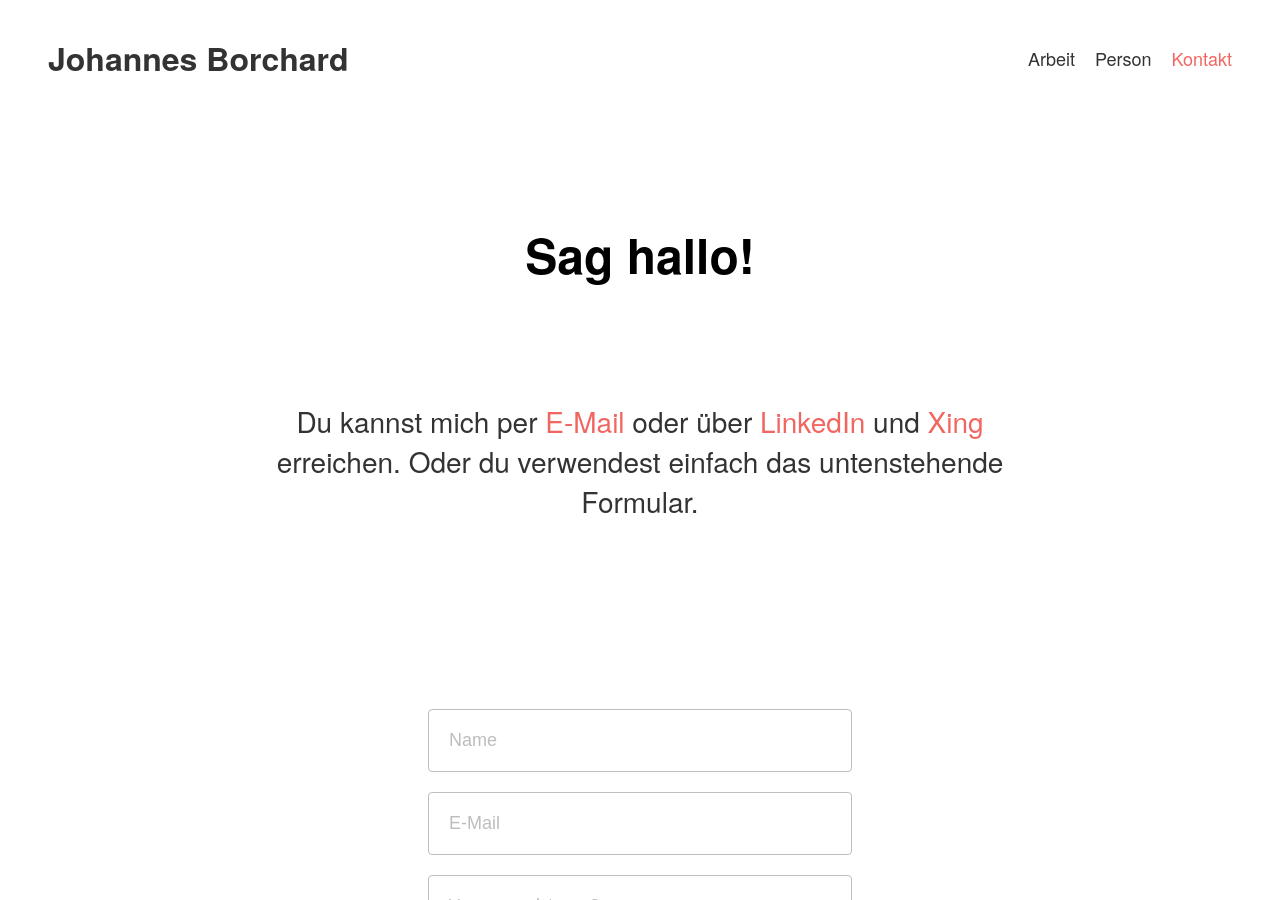
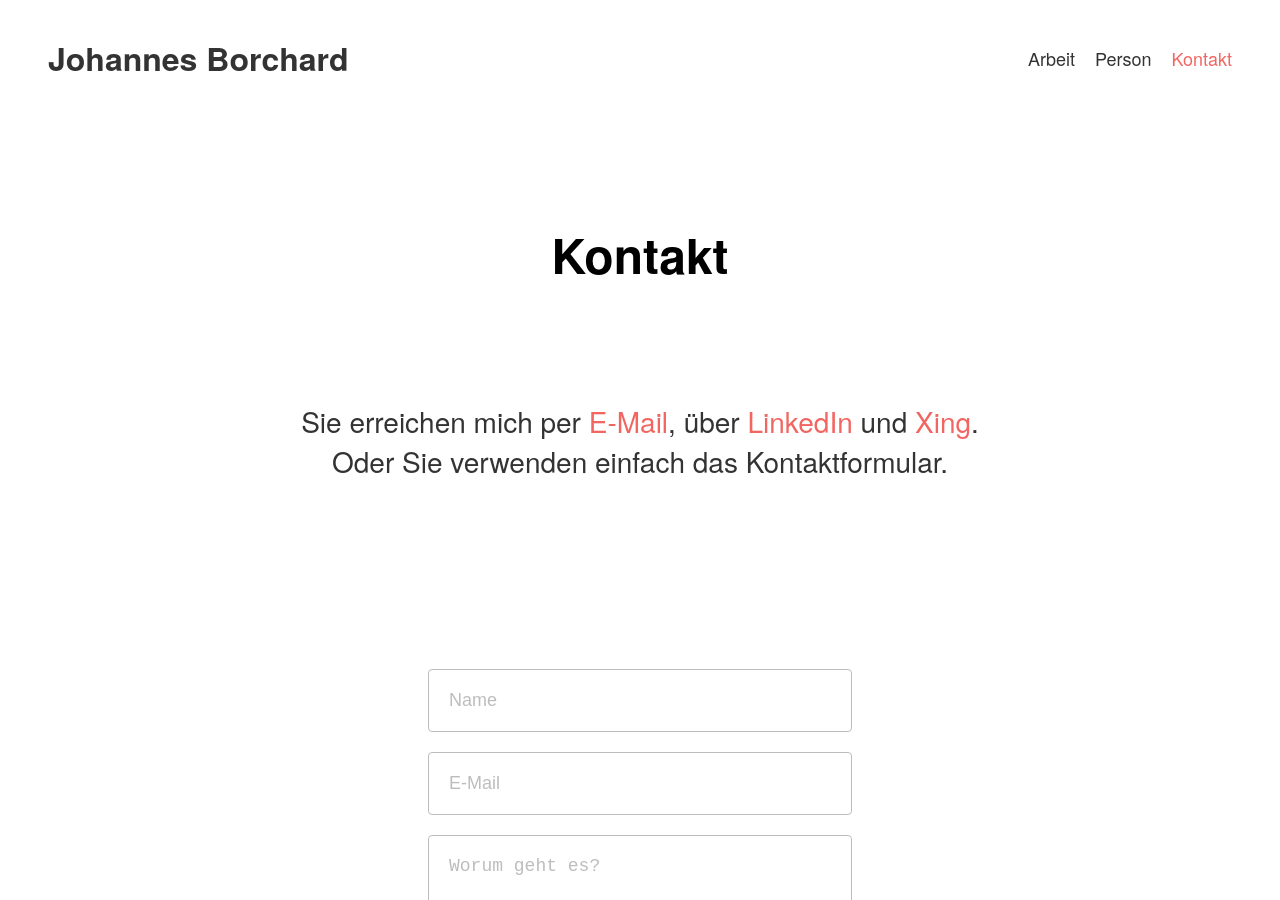
Before and after one commit to JohannesBorchard/portfolio, a Jekyll site: the page built from pages/contact.html, in a window 1280 px wide and 900 px high. Built offline with Jekyll 4.4.1, drawn with Linux system fonts in a browser that asks for light colours.

Commit message:
Improved Syntax

```diff
--- a/pages/about.html
+++ b/pages/about.html
@@ -15,13 +15,13 @@
 </nav>
 
 <header>
-    <h1>Wer bin ich?</h1>
+    <h1>Person</h1>
 </header>
 
 <main>
     <img src="/assets/profile.jpg" alt="Profilbild" class="profile">
 
-    <p class="text-short text-short-standalone">Während meines <a href="http://impacto-cultural.tumblr.com" target="_blank">Freiwilligenjahrs mit Weltwärts</a>  bin ich durch Zufall auf <a href="http://www.usabilityreport.de/user-experience" target="_blank">User Experience Design</a> gestoßen. Die Idee überzeugte mich so sehr, dass ich im Anschluss mit dem Studium der Mensch-Computer-Systeme anfing. Dort lerne ich die Grundlagen aus Informatik, Psychologie und Ergonomie. Als Ergänzung bringe ich mir die Regeln der guten Gestaltung und die gängige Software selber bei.</p>
+    <p class="text-short text-short-standalone">Während meines <a href="http://impacto-cultural.tumblr.com" target="_blank">Freiwilligenjahrs mit Weltwärts</a>  bin ich per Zufall auf <a href="http://www.usabilityreport.de/user-experience" target="_blank">User Experience Design</a> gestoßen. Überzeugt von der Idee begann ich anschließend das Studium der Mensch-Computer-Systeme. Während ich dort die Grundlagen der Informatik, Psychologie und Ergonomie erwerbe, lerne ich in meiner Freizeit die Regeln der guten Gestaltung und die Bedienung der gängigen Software.</p>
 
     <button onclick="window.open('/assets/resume.pdf','_blank')" target="_blank">Lebenslauf als PDF</button>
 </main>
--- a/pages/contact.html
+++ b/pages/contact.html
@@ -15,9 +15,9 @@
 </nav>
 
 <header>
-	<h1>Sag hallo!</h1>
+	<h1>Kontakt</h1>
 
-	<p class = "text-short">Du kannst mich per <a href="mailto:hallo@johannesborchard.de">E-Mail</a> oder über <a href="http://www.linkedin.com/in/johannesborchard" target="_blank">LinkedIn</a> und <a href="http://www.xing.to/borchard" target="_blank">Xing</a> erreichen. Oder du verwendest einfach das untenstehende Formular.</p>
+	<p class = "text-short">Sie erreichen mich per <a href="mailto:hallo@johannesborchard.de">E-Mail</a>, über <a href="http://www.linkedin.com/in/johannesborchard" target="_blank">LinkedIn</a> und <a href="http://www.xing.to/borchard" target="_blank">Xing</a>. <br>Oder Sie verwenden einfach das Kontaktformular.</p>
 </header>
 
 <main>
```
